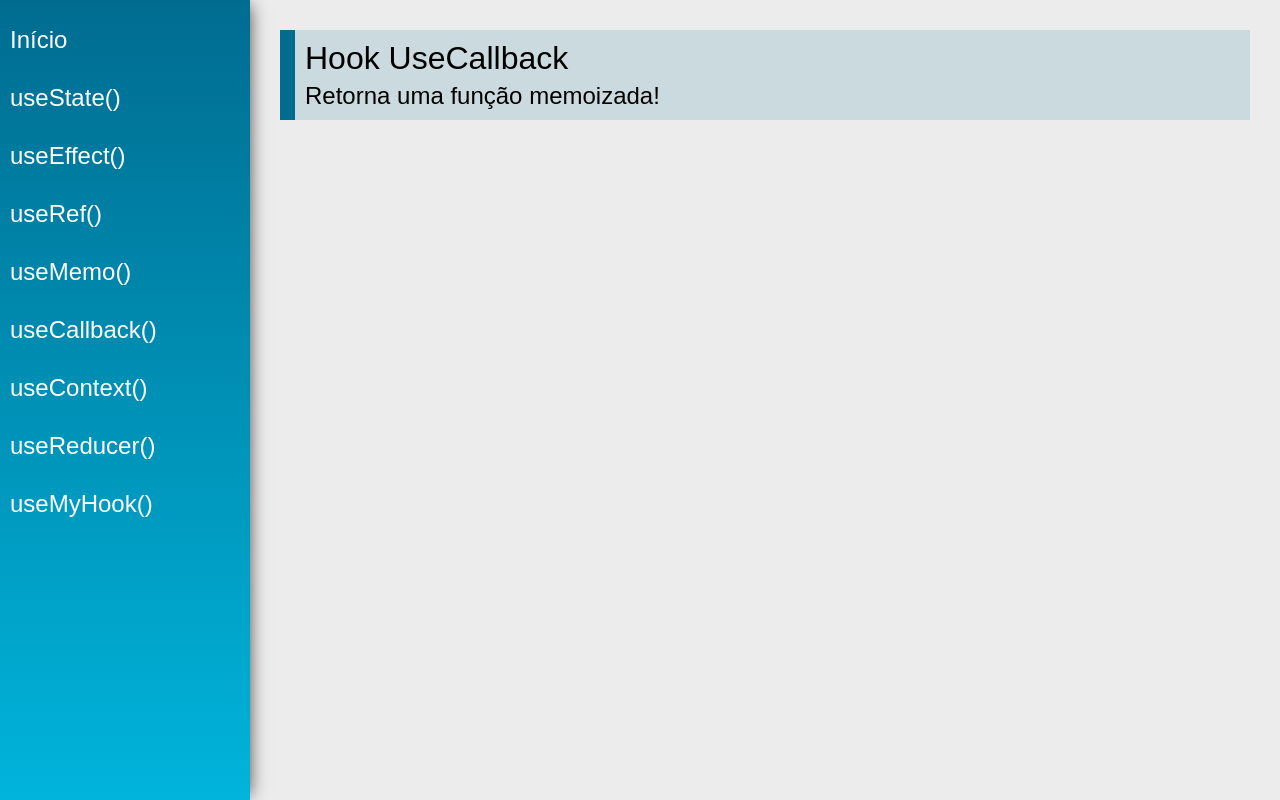
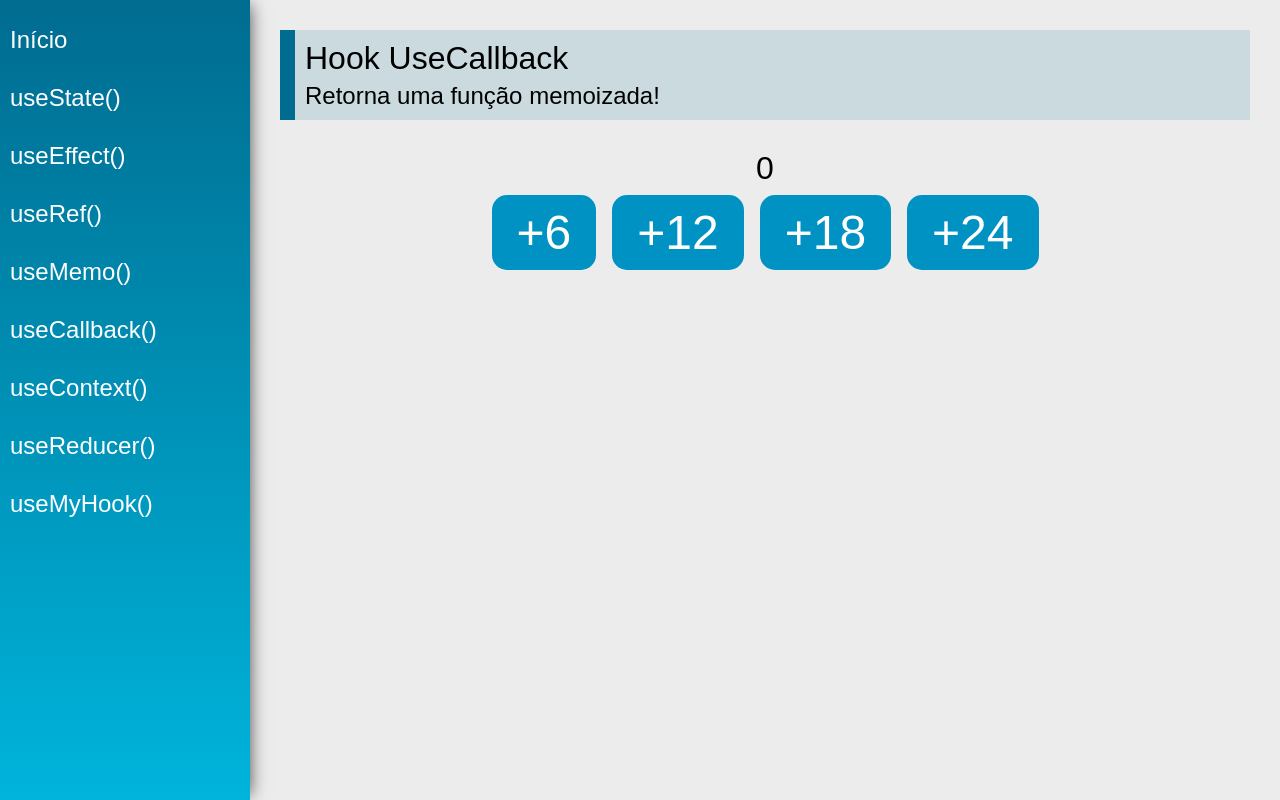
Before and after one commit to rafaelanacleto/hooks, a React (Create React App) app: page /useCallback in a window 1280 px wide. Built offline with nearby package versions, Linux system fonts and the light colour scheme.

Commit message:
Use Calback memo

```diff
--- /dev/null
+++ b/src/views/examples/UseCallBackButtons.jsx
@@ -0,0 +1,16 @@
+import React, { Component } from 'react'
+
+const UseCallbackButtons = (props) => {
+
+    console.log("render....")
+    return (
+        <div>
+            <button className="btn" onClick={e => props.inc(6)}>+6</button>
+            <button className="btn" onClick={e => props.inc(12)}>+12</button>
+            <button className="btn" onClick={e => props.inc(18)}>+18</button>
+            <button className="btn" onClick={e => props.inc(24)}>+24</button>
+        </div>
+    )
+}
+
+export default React.memo(UseCallbackButtons)
--- a/src/views/examples/UseCallback.jsx
+++ b/src/views/examples/UseCallback.jsx
@@ -1,13 +1,30 @@
-import React from 'react'
+import React, { useCallback, useState } from 'react'
 import PageTitle from '../../components/layout/PageTitle'
+import UseCallbackButtons from './UseCallBackButtons'
 
 const UseCallback = (props) => {
+
+    const [value1, setValue1] = useState(0)
+    const inc = useCallback(function (x) {
+        setValue1(curr => curr + x)
+    }, [setValue1])
+
     return (
         <div className="UseCallback">
             <PageTitle
                 title="Hook UseCallback"
                 subtitle="Retorna uma função memoizada!"
             />
+
+            <div className="center">
+                <span className="text">
+                    {value1}
+                </span>
+                <div>
+                   <UseCallbackButtons inc={inc}></UseCallbackButtons>
+                </div>
+            </div>
+
         </div>
     )
 }
```
